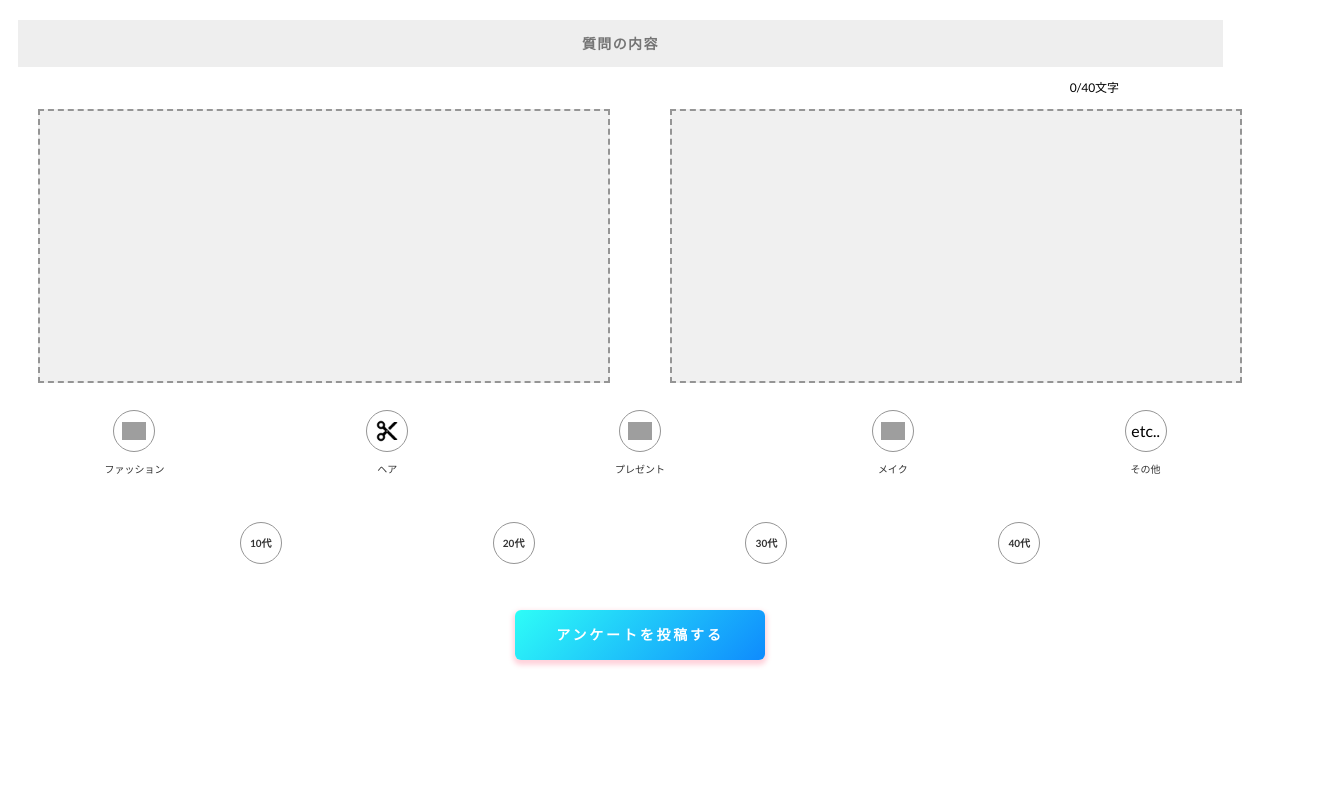
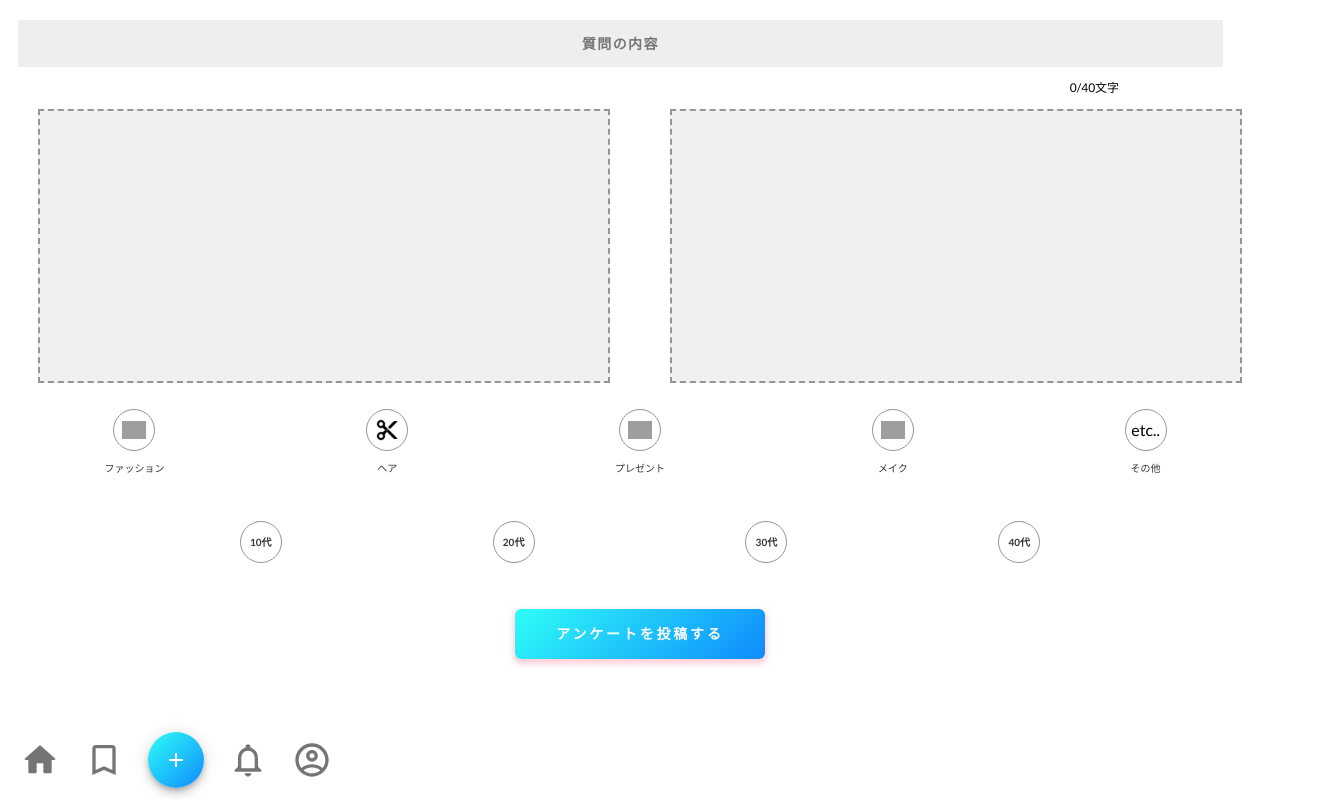
Before and after one commit to northernbird/rmi-which-demo-01, a React (Create React App) app: page /add in a window 1280 px wide. Shown: the whole page, 1323 px wide, since content can reach past the window. Built offline with nearby package versions, Linux system fonts and the light colour scheme; grey boxes are pictures that could not be loaded.

Commit message:
wip for layout

```diff
--- a/src/ui/add/AddQuestion.js
+++ b/src/ui/add/AddQuestion.js
@@ -6,6 +6,7 @@ import AddCategoryPannel from './components/AddCategoryPannel'
 import AddPhotoPannel from './components/AddPhotoPannel'
 import AddAgePannel from './components/AddAgePannel'
 import SubmitQuestionButton from './components/SubmitQuestionButton'
+import Footer from './components/Footer'
 
 
 const useStyles = makeStyles({
@@ -13,6 +14,10 @@ const useStyles = makeStyles({
         display: 'flex',
         'flex-flow': 'column nowrap',
         'margin': '20px 0px 10px 0px',
+        'overflow-x': 'auto',
+        'overflow-y': 'hidden',
+        //TODO  Why height doesn't work with percentage
+        'height': '666px',
     }
 });
 
@@ -25,12 +30,15 @@ function AddQuestion({history}) {
     }
 
     return (
-        <Typography component={'div'} className={classes.pannel}>
-            <InputQuestionTextPannel/>
-            <AddPhotoPannel/>
-            <AddCategoryPannel/>
-            <AddAgePannel/>
-            <SubmitQuestionButton/>
+        <Typography component={'div'}>
+            <div className={classes.pannel}>
+                <InputQuestionTextPannel/>
+                <AddPhotoPannel/>
+                <AddCategoryPannel/>
+                <AddAgePannel/>
+              <SubmitQuestionButton/>
+            </div>
+            <Footer/>
         </Typography>
     );
 }
--- /dev/null
+++ b/src/ui/add/components/Footer.js
@@ -0,0 +1,83 @@
+import React from 'react';
+import { makeStyles } from '@material-ui/core/styles';
+import HomeRoundedIcon from '@material-ui/icons/HomeRounded';
+import IconButton from "@material-ui/core/IconButton";
+import BookmarkBorderIcon from '@material-ui/icons/BookmarkBorder';
+import AddIcon from '@material-ui/icons/Add';
+import Fab from '@material-ui/core/Fab';
+import NotificationsOutlinedIcon from '@material-ui/icons/NotificationsOutlined';
+import AccountCircleOutlinedIcon from '@material-ui/icons/AccountCircleOutlined';
+import { withRouter } from 'react-router';
+
+const useStyles = makeStyles({
+    pannel: {
+        position: 'fixed',
+        width: '100%',
+        display: 'flex',
+        bottom: '0px',
+        background: '#FFFFFF',
+    },
+    // footer: {
+    //     display: 'flex',
+    //     position: 'absolute',
+    //     bottom: '0px',
+    //     top: 'auto',
+    //     height: '20%',
+    //     background: '#FFFFFF',
+    // },
+    button: {
+        fontSize: 40,
+    },
+    submitButton : {
+        'align-content': 'center',
+        'align-items': 'center',
+        'background': 'linear-gradient(135deg, #2efdf7, #0f8bfd)',
+        'border-radius': '50%',
+        'box-shadow': '0 2px 5px rgba(0,0,0,0.2)',
+        'flex': 'none',
+        'flex-direction': 'column',
+        'flex-wrap': 'nowrap',
+        'height': '60px',
+        'justify-content': 'center',
+        'margin': '5px 0px 0px 0px',
+        'padding': '0px 0px 0px 0px',
+        'width': '50px',
+        // 'max-width': '100%'
+    },
+    postFormButton: {
+        'background': 'linear-gradient(135deg, #2efdf7, #0f8bfd)',
+        'color': '#000000000'
+    }
+
+});
+
+function Footer({history}) {
+    const classes = useStyles()
+    const onClick = () => {
+        let path = '/add'
+        history.push(path)
+    };
+    return (
+        <div className={classes.pannel}>
+            <IconButton>
+                <HomeRoundedIcon className={classes.button} />
+            </IconButton>
+            <IconButton>
+                <BookmarkBorderIcon className={classes.button} />
+            </IconButton>
+            <IconButton>
+                <Fab color="secondary" className={classes.postFormButton} >
+                    <AddIcon onClick={onClick}/>
+                </Fab>
+            </IconButton>
+            <IconButton>
+                <NotificationsOutlinedIcon className={classes.button} />
+            </IconButton>
+            <IconButton>
+                <AccountCircleOutlinedIcon className={classes.button} />
+            </IconButton>
+        </div>
+    );
+}
+
+export default withRouter(Footer);
```
